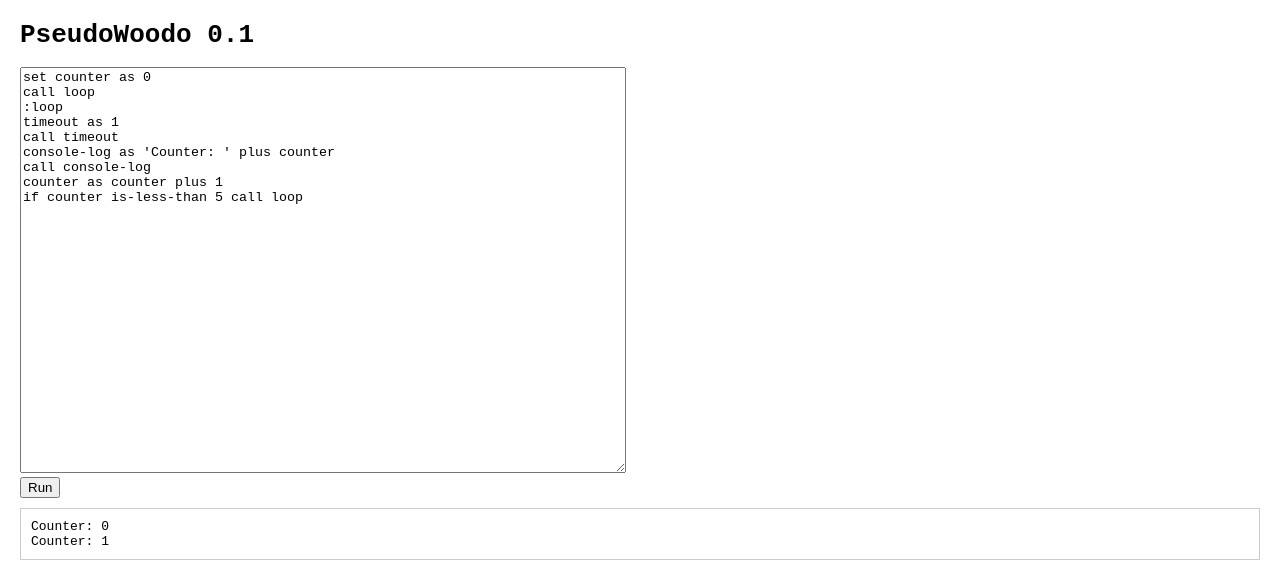
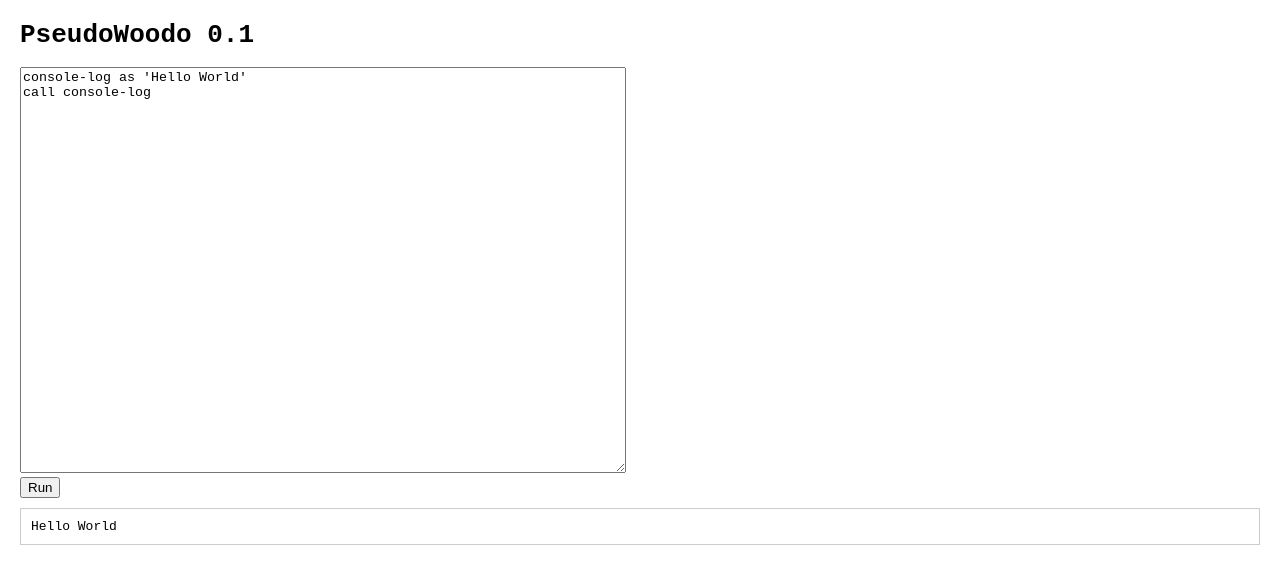
Before and after one commit to EuphoricPenguin/PseudoWoodo, a plain HTML site: page src/index.html in a window 1280 px wide. Both pictures are taken after a click on the button "Run". Drawn offline with Linux system fonts and the light colour scheme.

Commit message:
Partially resolved reserved names issue.

```diff
--- a/src/index.html
+++ b/src/index.html
@@ -28,18 +28,40 @@
 
 <body>
     <h1>PseudoWoodo 0.1</h1>
-    <textarea class="editor" id="code">set counter as 0
-call loop
-:loop
-timeout as 1
-call timeout
-console-log as 'Counter: ' plus counter
-call console-log
-counter as counter plus 1
-if counter is-less-than 5 call loop</textarea>
+    <textarea class="editor" id="code">console-log as 'Hello World'
+call console-log</textarea>
     <br>
     <button onclick="runCode()">Run</button>
     <div class="output" id="output"></div>
+    <script>
+        let interpreter = null;
+
+        function runCode() {
+            const code = document.getElementById('code').value;
+            const output = document.getElementById('output');
+            output.innerHTML = '';
+
+            if (interpreter) {
+                interpreter.stop();
+            }
+
+            interpreter = new PseudoWoodoInterpreter((message) => {
+                if (message === null) {
+                    // Clear command received
+                    output.innerHTML = '';
+                } else {
+                    // Regular message
+                    const div = document.createElement('div');
+                    div.textContent = message;
+                    output.appendChild(div);
+                }
+            });
+
+            interpreter.execute(code).catch(e => {
+                output.innerHTML = `<div class="error">Error: ${e.message}</div>`;
+            });
+        }
+    </script>
     <script src="./script.js"></script>
 </body>
 
--- a/src/script.js
+++ b/src/script.js
@@ -1,5 +1,7 @@
 class PseudoWoodoInterpreter {
     constructor(onLog) {
+        this.COMMAND_KEYWORDS = new Set(['set', 'call', 'if', 'rem', 'as', 'else']);
+        this.SESSION_VARS = new Set(['timeout', 'console-log', 'console-clear']);
         this.vars = {};
         this.labels = {};
         this.output = [];
@@ -42,39 +44,74 @@ class PseudoWoodoInterpreter {
         try {
             if (line.startsWith('set ')) {
                 const [, varName, , ...valueParts] = line.split(/\s+/);
+                this.validateVariableName(varName, true);
                 this.vars[varName] = this.evaluateExpression(valueParts.join(' '));
                 return;
             }
 
             if (line.includes(' as ')) {
                 const [varName, , ...valueParts] = line.split(/\s+/);
+                this.validateVariableName(varName, false);
                 this.vars[varName] = this.evaluateExpression(valueParts.join(' '));
                 return;
             }
 
             if (line.startsWith('call ')) {
                 const [, target] = line.split(/\s+/);
-                if (target === 'console-log') {
+                await this.handleCall(target);
+                return;
+            }
+
+            if (line.startsWith('if ')) {
+                this.handleConditional(line);
+                return;
+            }
+        } catch (e) {
+            this.output.push(`Error: ${e.message}`);
+            this.running = false;
+        }
+    }
+
+    validateVariableName(varName, isSetCommand) {
+        // Block command keywords in all contexts
+        if (this.COMMAND_KEYWORDS.has(varName)) {
+            throw new Error(`Cannot use command keyword '${varName}' as variable`);
+        }
+
+        // Block session variables only when using 'set'
+        if (isSetCommand && this.SESSION_VARS.has(varName)) {
+            throw new Error(`Cannot use 'set' with session variable '${varName}' - use 'as' instead`);
+        }
+    }
+
+    async handleCall(target) {
+        switch (target) {
+            case 'console-log':
                 const message = this.vars['console-log'] ?? '';
                 this.output.push(String(message));
                 if (this.onLog) this.onLog(message);
-                } else if (target === 'console-clear') {
+                break;
+
+            case 'console-clear':
                 this.output = [];
                 if (this.onLog) this.onLog(null);
-                } else if (target === 'timeout') {
+                break;
+
+            case 'timeout':
                 await new Promise(res =>
                     setTimeout(res, (this.vars.timeout || 0) * 1000)
                 );
-                } else {
+                break;
+
+            default:
                 const targetLine = this.labels[target];
                 if (targetLine !== undefined) {
                     this.currentLine = targetLine - 1;
                 }
         }
-                return;
     }
 
-            if (line.startsWith('if ')) {
+    handleConditional(line) {
         const conditionEnd = line.indexOf(' call ');
         const condition = line.slice(3, conditionEnd);
         const trueTarget = line.slice(conditionEnd + 6);
@@ -89,43 +126,22 @@ class PseudoWoodoInterpreter {
         }
 
         if (this.evaluateCondition(condition)) {
-                    const targetLine = this.labels[finalTarget];
-                    if (targetLine !== undefined) {
-                        this.currentLine = targetLine - 1;
+            this.jumpToLabel(finalTarget);
+        } else if (falseTarget) {
+            this.jumpToLabel(falseTarget);
         }
-                } else if (falseTarget) {
-                    const targetLine = this.labels[falseTarget];
+    }
+
+    jumpToLabel(label) {
+        const targetLine = this.labels[label];
         if (targetLine !== undefined) {
             this.currentLine = targetLine - 1;
         }
     }
-                return;
-            }
-        } catch (e) {
-            this.output.push(`Error: ${e.message}`);
-        }
-    }
 
     evaluateExpression(expr) {
-        expr = expr
-            // Replace comparison operators first (longest first)
-            .replace(/is-less-than-or-equal-to/g, '<=')
-            .replace(/is-greater-than-or-equal-to/g, '>=')
-            .replace(/is-less-than/g, '<')
-            .replace(/is-greater-than/g, '>')
-            .replace(/is-equal-to/g, '==')
-            // Then arithmetic operators
-            .replace(/plus/g, '+')
-            .replace(/minus/g, '-')
-            .replace(/times/g, '*')
-            .replace(/over/g, '/')
-            // Handle string literals
-            .replace(/'([^']*)'/g, '"$1"')
-            // Fix numeric literals
-            .replace(/\b0+(\d+)\b/g, '$1');
-
-        // Replace variables with their values
-        expr = expr.replace(/([a-z0-9-]+)/g, match => {
+        expr = this.normalizeExpression(expr)
+            .replace(/([a-z0-9-]+)/g, match => {
                 if (this.vars.hasOwnProperty(match)) {
                     const value = this.vars[match];
                     return typeof value === 'string' ? `"${value}"` : value;
@@ -135,7 +151,6 @@ class PseudoWoodoInterpreter {
 
         try {
             const result = Function(`"use strict"; return (${expr})`)();
-            // Convert booleans to lowercase strings
             return typeof result === 'boolean' ? result.toString() : result;
         } catch (e) {
             this.output.push(`Expression error: ${e.message}`);
@@ -144,14 +159,8 @@ class PseudoWoodoInterpreter {
     }
 
     evaluateCondition(condition) {
-        condition = condition
-            .replace(/is-less-than-or-equal-to/g, '<=')
-            .replace(/is-greater-than-or-equal-to/g, '>=')
-            .replace(/is-less-than/g, '<')
-            .replace(/is-greater-than/g, '>')
-            .replace(/is-equal-to/g, '==')
-            .replace(/([a-z0-9-]+)/g, match => this.vars[match] || match)
-            .replace(/\b0+(\d+)\b/g, '$1');
+        condition = this.normalizeExpression(condition)
+            .replace(/([a-z0-9-]+)/g, match => this.vars[match] || match);
 
         try {
             return Function(`"use strict"; return (${condition})`)();
@@ -160,32 +169,19 @@ class PseudoWoodoInterpreter {
             return false;
         }
     }
+
+    normalizeExpression(expr) {
+        return expr
+            .replace(/is-less-than-or-equal-to/g, '<=')
+            .replace(/is-greater-than-or-equal-to/g, '>=')
+            .replace(/is-less-than/g, '<')
+            .replace(/is-greater-than/g, '>')
+            .replace(/is-equal-to/g, '==')
+            .replace(/plus/g, '+')
+            .replace(/minus/g, '-')
+            .replace(/times/g, '*')
+            .replace(/over/g, '/')
+            .replace(/'([^']*)'/g, '"$1"')
+            .replace(/\b0+(\d+)\b/g, '$1');
     }
-
-let interpreter = null;
-
-function runCode() {
-    const code = document.getElementById('code').value;
-    const output = document.getElementById('output');
-    output.innerHTML = '';
-
-    if (interpreter) {
-        interpreter.stop();
 }
-
-    interpreter = new PseudoWoodoInterpreter((message) => {
-        if (message === null) {
-            // Clear command received
-            output.innerHTML = '';
-        } else {
-            // Regular message
-            const div = document.createElement('div');
-            div.textContent = message;
-            output.appendChild(div);
-        }
-    });
-
-    interpreter.execute(code).catch(e => {
-        output.innerHTML = `<div class="error">Error: ${e.message}</div>`;
-    });
-}
```
Also changed, not shown: src/test.html (+37 -0 lines). Lines whose indentation alone changed are shown as unchanged.
